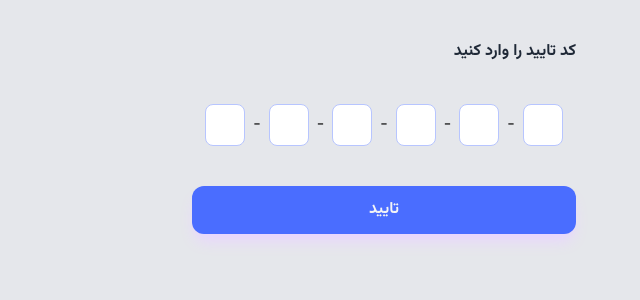
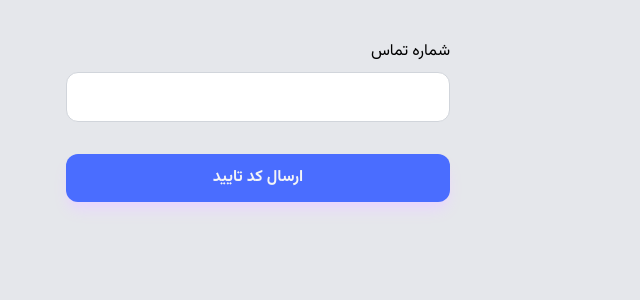
Before and after one commit to elhamgholami1995/freelancer-app-frontend, a React (Vite) app: page /Auth in a window 1280 px wide. Shown: the top 300 px of the page, without its empty margins (449-1089 px from the left). Built offline with nearby package versions, Linux system fonts and the light colour scheme.

Commit message:
create Loading Component

```diff
--- a/package.json
+++ b/package.json
@@ -16,6 +16,7 @@
     "react-dom": "^18.2.0",
     "react-hot-toast": "^2.4.1",
     "react-icon": "^1.0.0",
+    "react-loader-spinner": "^6.1.6",
     "react-otp-input": "^3.1.1",
     "react-router-dom": "^6.23.1"
   },
--- a/src/features/Authentication/AuthContainer.jsx
+++ b/src/features/Authentication/AuthContainer.jsx
@@ -3,7 +3,7 @@ import SendOTPForm from "./SendOTPForm";
 import CheckOTPForm from "./CheckOTPForm";
 
 function AuthContainer() {
-  const [step, setStep] = useState(2);
+  const [step, setStep] = useState(1);
   const renderStep = () => {
     switch (step) {
       case 1:
--- a/src/features/Authentication/SendOTPForm.jsx
+++ b/src/features/Authentication/SendOTPForm.jsx
@@ -3,6 +3,7 @@ import TextField from "../../ui/TextField";
 import { useMutation, useQuery } from "@tanstack/react-query";
 import { getOtp } from "../../services/authService";
 import toast from "react-hot-toast";
+import Loading from "../../ui/Loading";
 
 function SendOTPForm({ setStep }) {
   const [phoneNumber, setPhoneNumber] = useState("");
@@ -33,9 +34,15 @@ function SendOTPForm({ setStep }) {
           value={phoneNumber}
           onChange={(e) => setPhoneNumber(e.target.value)}
         />
-        <button type="submit" className="btn btn--primary w-full">
-          ارسال کد تایید
-        </button>
+        <div>
+          {isPending ? (
+            <Loading />
+          ) : (
+            <button type="submit" className="btn btn--primary w-full">
+              ارسال کد تایید
+            </button>
+          )}
+        </div>
       </form>
     </div>
   );
--- /dev/null
+++ b/src/ui/Loading.jsx
@@ -0,0 +1,19 @@
+import { ThreeDots } from "react-loader-spinner";
+
+function Loading({width = "75", height = "40"}) {
+  return (
+    <ThreeDots
+      height={height}
+      width={width}
+      radius={9}
+      color="rgb(var(--color-primary-900"
+      wrapperStyle={{
+        display: "flex",
+        justifyContent: "center",
+      }}
+      visible={true}
+    />
+  );
+}
+
+export default Loading;
```
Also changed, not shown: 1 other file (tests, documents, lock files or other folders).
